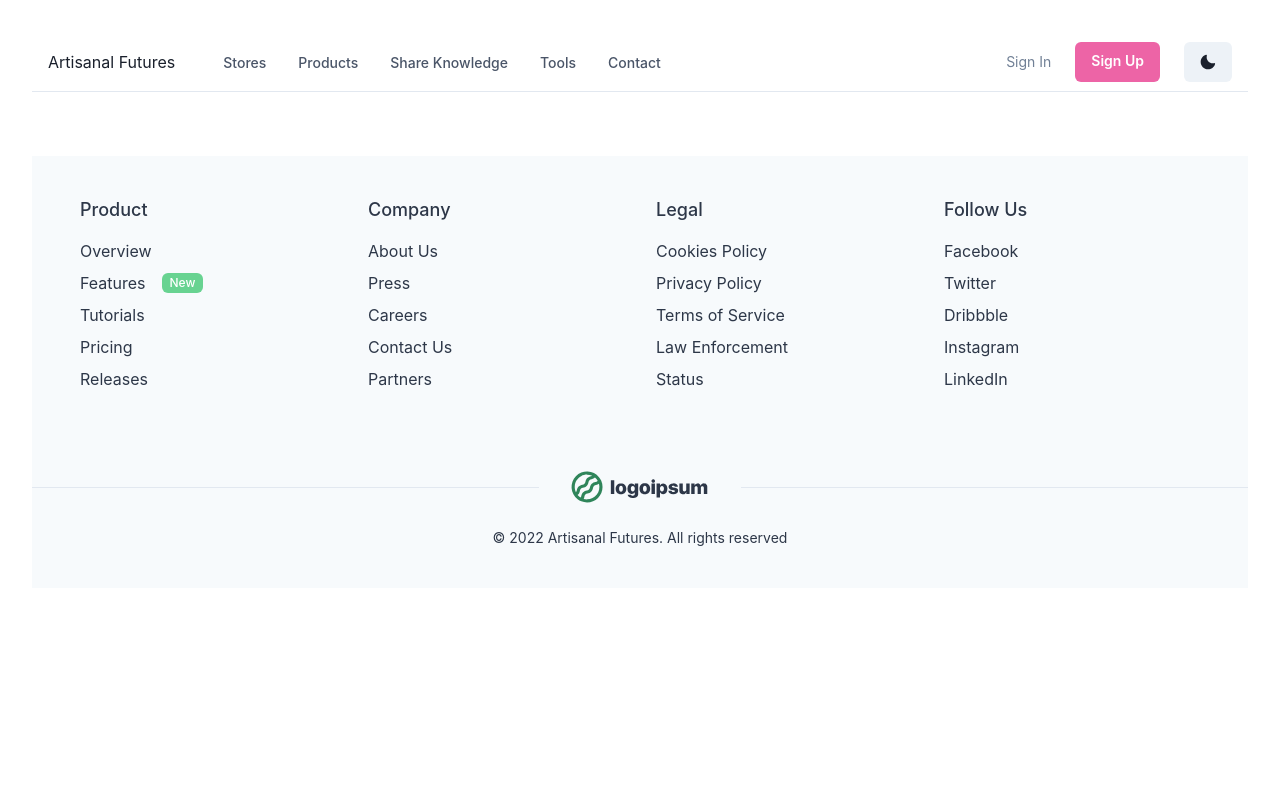
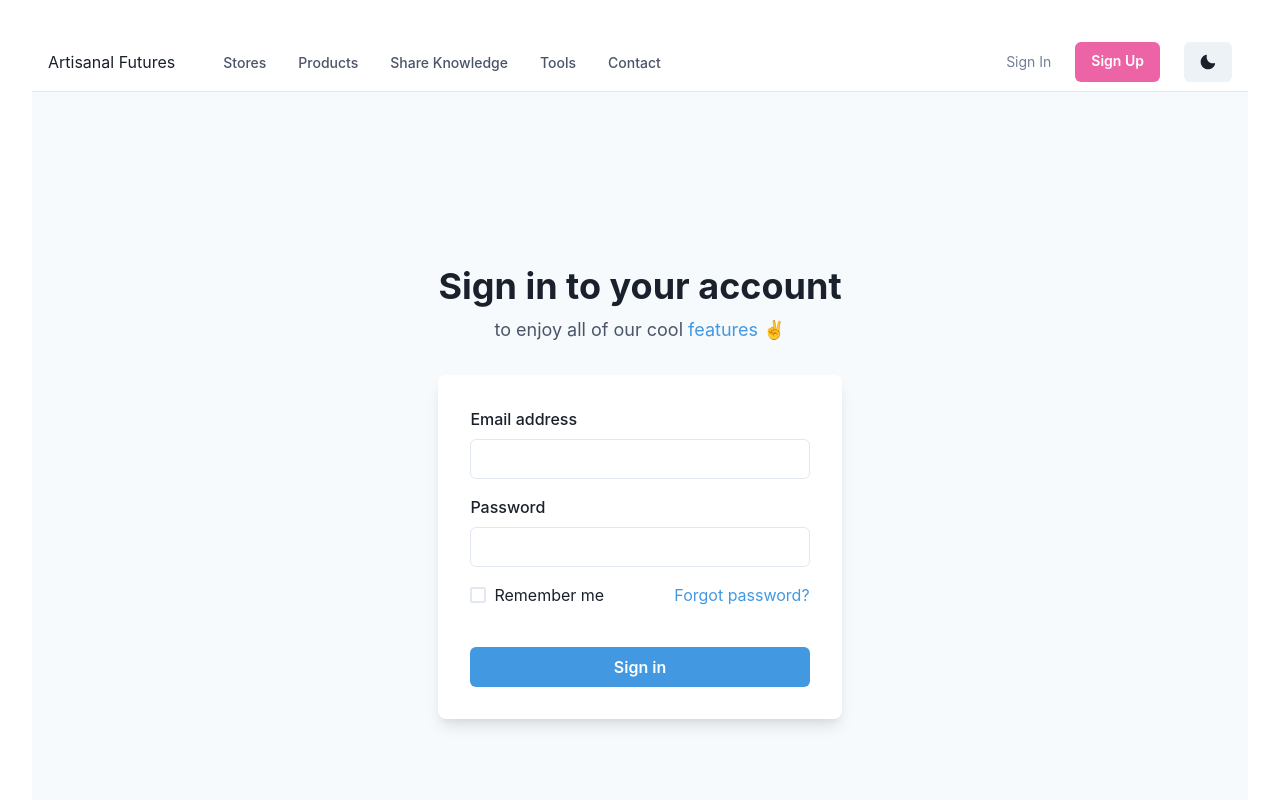
Before and after one commit to CSDTs/artisanal-futures, a React (Vite) app: page /signin in a window 1280 px wide. Shown: the top 800 px of the page. Built offline with nearby package versions, Linux system fonts and the light colour scheme.

Commit message:
(feat) jwt login logout w/ wordpress enabled

```diff
--- a/package.json
+++ b/package.json
@@ -14,6 +14,7 @@
 		"@emotion/react": "^11.10.0",
 		"@emotion/styled": "^11.10.0",
 		"@reduxjs/toolkit": "^1.8.3",
+		"axios": "^0.27.2",
 		"formik": "^2.2.9",
 		"framer-motion": "^6.5.1",
 		"react": "^18.2.0",
@@ -30,5 +31,6 @@
 		"@types/react-dom": "^18.0.6",
 		"@vitejs/plugin-react": "^2.0.0",
 		"vite": "^3.0.0"
+	},
+	"proxy": "http://52.4.17.133"
 }
-}
--- a/src/App.jsx
+++ b/src/App.jsx
@@ -4,6 +4,7 @@ import "./App.css";
 import Footer from "./components/layout/Footer";
 import Navigation from "./components/layout/Navigation";
 import SignUpForm from "./features/SignUpForm";
+import SignInForm from "./features/SignInForm";
 import Contact from "./pages/Contact";
 import Homepage from "./pages/Homepage";
 import Products from "./pages/Products";
@@ -26,6 +27,7 @@ function App() {
 				<Route path="/tools" element={<Tools />} />
 				<Route path="/contact" element={<Contact />} />
 				<Route path="/signup" element={<SignUpForm />} />
+				<Route path="/signin" element={<SignInForm />} />
 				<Route path="/vendors/:name" element={<VendorProfile />} />
 				<Route path="/tools/shop-rate-calculator" element={<ShopRateCalculator />} />
 			</Routes>
--- a/src/components/layout/Navigation/index.jsx
+++ b/src/components/layout/Navigation/index.jsx
@@ -17,13 +17,22 @@ import {
 	useColorMode,
 } from "@chakra-ui/react";
 
+import { useState, useEffect } from "react";
+import AuthService from "../../../services/auth.service";
 import { useNavigate } from "react-router-dom";
 import { HamburgerIcon, CloseIcon, ChevronDownIcon, ChevronRightIcon, MoonIcon, SunIcon } from "@chakra-ui/icons";
-
+import UserDropdown from "../../ui/User/UserDropdown";
 export default function Navigation() {
 	const { isOpen, onToggle } = useDisclosure();
 	const { colorMode, toggleColorMode } = useColorMode();
+	const [currentUser, setCurrentUser] = useState("");
+
 	const navigate = useNavigate();
+
+	useEffect(() => {
+		setCurrentUser(AuthService.getCurrentUser());
+	}, []);
+
 	return (
 		<Box>
 			<Flex
@@ -61,7 +70,9 @@ export default function Navigation() {
 				</Flex>
 
 				<Stack flex={{ base: 1, md: 0 }} justify={"flex-end"} direction={"row"} spacing={6}>
-					<Button as={"a"} fontSize={"sm"} fontWeight={400} variant={"link"} href={"#"}>
+					{!currentUser?.token && (
+						<>
+							<Button as={"a"} fontSize={"sm"} fontWeight={400} variant={"link"} onClick={() => navigate("/signin")}>
 								Sign In
 							</Button>
 							<Button
@@ -77,6 +88,11 @@ export default function Navigation() {
 							>
 								Sign Up
 							</Button>
+						</>
+					)}
+
+					{currentUser?.token && <UserDropdown username={currentUser.user_nicename} />}
+
 					<Button onClick={toggleColorMode}>{colorMode === "light" ? <MoonIcon /> : <SunIcon />}</Button>
 				</Stack>
 			</Flex>
--- /dev/null
+++ b/src/components/ui/User/UserDropdown/index.jsx
@@ -0,0 +1,30 @@
+import { Button, Menu, Center, MenuButton, Avatar, MenuList, MenuItem, MenuDivider } from "@chakra-ui/react";
+import AuthService from "../../../../services/auth.service";
+export default function UserDropdown({ username }) {
+	const logUserOut = () => {
+		AuthService.logout();
+		window.location.reload();
+	};
+	return (
+		<Menu>
+			<MenuButton as={Button} rounded={"full"} variant={"link"} cursor={"pointer"} minW={0}>
+				<Avatar size={"sm"} src={"https://avatars.dicebear.com/api/male/username.svg"} />
+			</MenuButton>
+			<MenuList alignItems={"center"}>
+				<br />
+				<Center>
+					<Avatar size={"2xl"} src={"https://avatars.dicebear.com/api/male/username.svg"} />
+				</Center>
+				<br />
+				<Center>
+					<p>{username}</p>
+				</Center>
+				<br />
+				<MenuDivider />
+
+				<MenuItem>Account Settings</MenuItem>
+				<MenuItem onClick={logUserOut}>Logout</MenuItem>
+			</MenuList>
+		</Menu>
+	);
+}
--- /dev/null
+++ b/src/features/SignInForm/index.jsx
@@ -0,0 +1,72 @@
+import { useState, useEffect, useRef } from "react";
+
+import AuthService from "../../services/auth.service";
+import axios from "axios";
+import {
+	Flex,
+	Box,
+	FormControl,
+	FormLabel,
+	Input,
+	Checkbox,
+	Stack,
+	Link,
+	Button,
+	Heading,
+	Text,
+	useColorModeValue,
+} from "@chakra-ui/react";
+import { useNavigate } from "react-router-dom";
+
+export default function SignInForm() {
+	const [username, setUserName] = useState("");
+	const [password, setPassword] = useState("");
+	const navigate = useNavigate();
+
+	const logInUser = () => {
+		AuthService.login({ username, password }).then(() => {
+			navigate("/");
+			window.location.reload();
+		});
+	};
+	return (
+		<Flex minH={"100vh"} align={"center"} justify={"center"} bg={useColorModeValue("gray.50", "gray.800")}>
+			<Stack spacing={8} mx={"auto"} maxW={"lg"} py={12} px={6}>
+				<Stack align={"center"}>
+					<Heading fontSize={"4xl"}>Sign in to your account</Heading>
+					<Text fontSize={"lg"} color={"gray.600"}>
+						to enjoy all of our cool <Link color={"blue.400"}>features</Link> ✌️
+					</Text>
+				</Stack>
+				<Box rounded={"lg"} bg={useColorModeValue("white", "gray.700")} boxShadow={"lg"} p={8}>
+					<Stack spacing={4}>
+						<FormControl id="email">
+							<FormLabel>Email address</FormLabel>
+							<Input type="email" onChange={(e) => setUserName(e.target.value)} />
+						</FormControl>
+						<FormControl id="password">
+							<FormLabel>Password</FormLabel>
+							<Input type="password" onChange={(e) => setPassword(e.target.value)} />
+						</FormControl>
+						<Stack spacing={10}>
+							<Stack direction={{ base: "column", sm: "row" }} align={"start"} justify={"space-between"}>
+								<Checkbox>Remember me</Checkbox>
+								<Link color={"blue.400"}>Forgot password?</Link>
+							</Stack>
+							<Button
+								bg={"blue.400"}
+								color={"white"}
+								_hover={{
+									bg: "blue.500",
+								}}
+								onClick={logInUser}
+							>
+								Sign in
+							</Button>
+						</Stack>
+					</Stack>
+				</Box>
+			</Stack>
+		</Flex>
+	);
+}
--- /dev/null
+++ b/src/services/auth.service.js
@@ -0,0 +1,35 @@
+import axios from "axios";
+
+const WP_API_URL = "http://52.4.17.133/wp-json/";
+const loginHeaders = {
+	"Content-Type": "application/json",
+};
+
+const login = (payload) => {
+	return axios
+		.post(WP_API_URL + "jwt-auth/v1/token", payload, {
+			loginHeaders,
+		})
+		.then((response) => {
+			console.log(response);
+			if (response.data.token) {
+				localStorage.setItem("user", JSON.stringify(response.data));
+			}
+			return response.data;
+		});
+};
+const logout = () => {
+	localStorage.removeItem("user");
+};
+
+const getCurrentUser = () => {
+	return JSON.parse(localStorage.getItem("user"));
+};
+
+const AuthService = {
+	login,
+	logout,
+	getCurrentUser,
+};
+
+export default AuthService;
```
Also changed, not shown: src/hooks/useLogInToWP.jsx (added, +24 -0 lines), 1 other file (tests, documents, lock files or other folders). Lines whose indentation alone changed are shown as unchanged.
